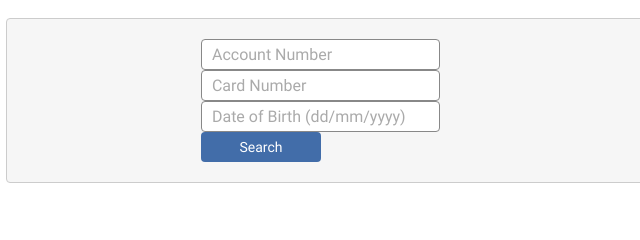
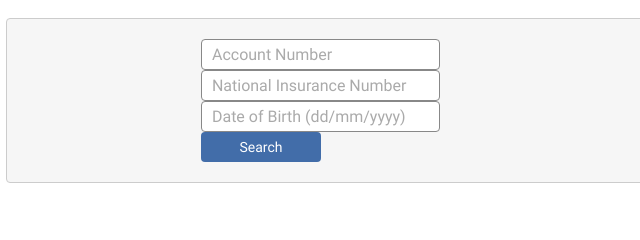
Before and after one commit to Zensar-UI-EXP/NewExperia, a plain HTML site: page dashboard.html in a window 1280 px wide. Shown: the part 414-654 px from the top of the page, 187-827 px from the left. Drawn offline with nearby package versions, Linux system fonts and the light colour scheme; files that its build step writes are made by us from their sources.

Commit message:
Card Number --> National Insurance Number

```diff
--- a/src/components/search.html
+++ b/src/components/search.html
@@ -99,7 +99,7 @@
 					</li>
 					<li class="search__list">
 						<label for="ni__number" class="search__visuallyhidden"></label>
-						<input tabindex="4" id="ni__number" required type="text" class="search__input" min="0" placeholder="Card Number" aria-label="national insurance number" />
+						<input tabindex="4" id="ni__number" required type="text" class="search__input" min="0" placeholder="National Insurance Number" aria-label="national insurance number" />
 					</li>
 					<li class="search__list">
 						<label for="date" class="search__visuallyhidden"></label>
```
